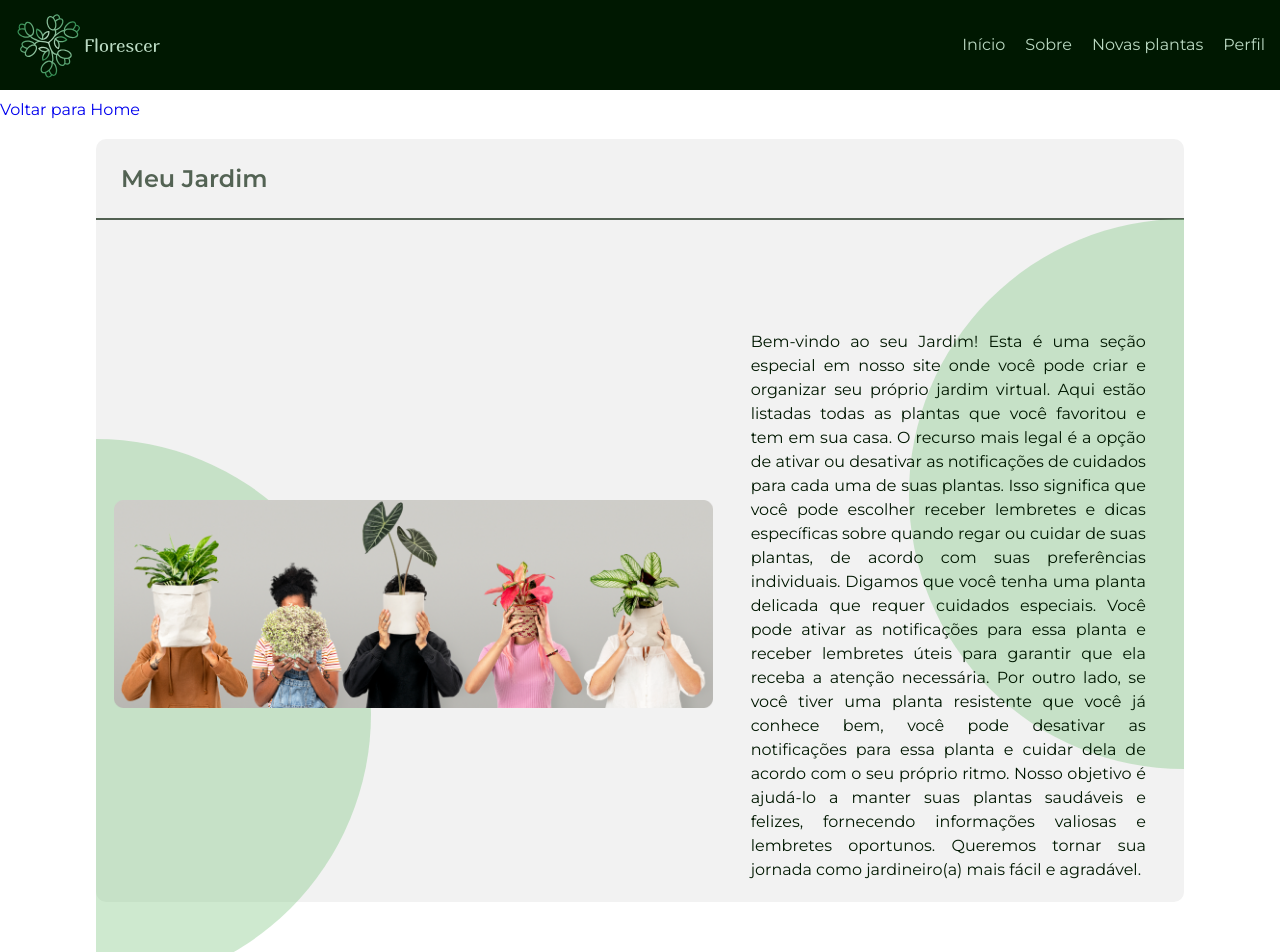
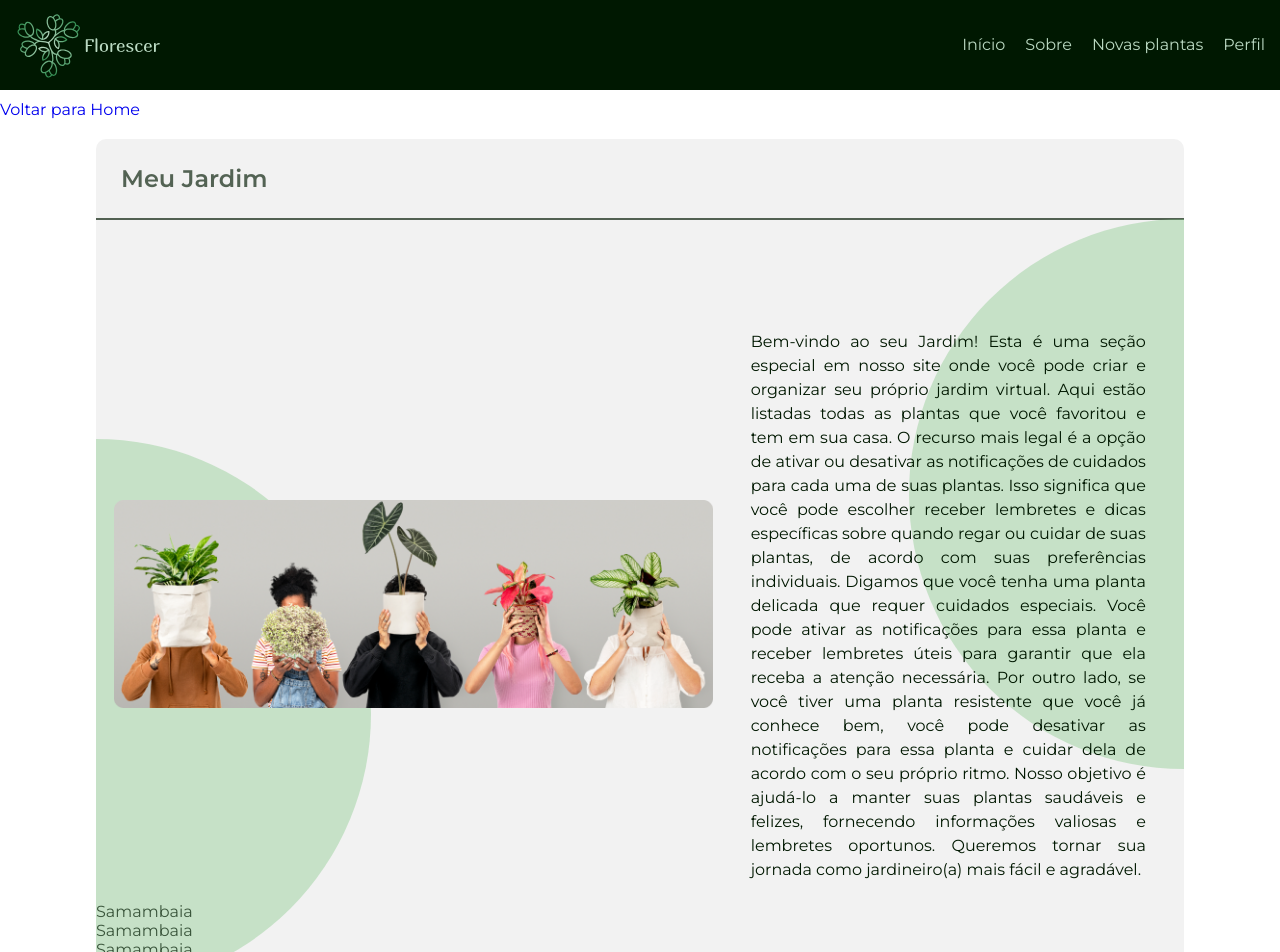
Before and after one commit to senac-pd1/florescer-front-end, a React (Vite) app: page /profile in a window 1280 px wide. Shown: the top 952 px of the page. Built offline with nearby package versions, Linux system fonts and the light colour scheme.

Commit message:
listando plantas

```diff
--- a/src/containers/UserGarden/UserGarden.tsx
+++ b/src/containers/UserGarden/UserGarden.tsx
@@ -1,3 +1,4 @@
+import { PlanstInterface } from "../../model/PlanstInterface";
 import imageGarden from "./../../assets/imageGarden.png";
 import {
   CircleShapeLeft,
@@ -10,6 +11,59 @@ import {
 } from "./UserGardenStyle";
 
 const UserGarden = () => {
+  const listPlants = [
+    {
+      id: "1",
+      name: "Samambaia",
+      img: "./../../assets/plant.png",
+      latinName: "Samambaia",
+      toleratedLight: "Luz difusa (menos de 5.300 lux / 500 fc)",
+      idealLight: "Luz forte (21.500 a 3.200 lux/2.000 a 300 fc)",
+      watering: "Mantenha úmido entre as regas e pode secar entre as regas",
+      notification: true,
+    },
+    {
+      id: "2",
+      name: "Samambaia",
+      img: "./../../assets/plant.png",
+      latinName: "Samambaia",
+      toleratedLight: "Luz difusa (menos de 5.300 lux / 500 fc)",
+      idealLight: "Luz forte (21.500 a 3.200 lux/2.000 a 300 fc)",
+      watering: "Mantenha úmido entre as regas e pode secar entre as regas",
+      notification: true,
+    },
+    {
+      id: "3",
+      name: "Samambaia",
+      img: "./../../assets/plant.png",
+      latinName: "Samambaia",
+      toleratedLight: "Luz difusa (menos de 5.300 lux / 500 fc)",
+      idealLight: "Luz forte (21.500 a 3.200 lux/2.000 a 300 fc)",
+      watering: "Mantenha úmido entre as regas e pode secar entre as regas",
+      notification: true,
+    },
+    {
+      id: "4",
+      name: "Samambaia",
+      img: "./../../assets/plant.png",
+      latinName: "Samambaia",
+      toleratedLight: "Luz difusa (menos de 5.300 lux / 500 fc)",
+      idealLight: "Luz forte (21.500 a 3.200 lux/2.000 a 300 fc)",
+      watering: "Mantenha úmido entre as regas e pode secar entre as regas",
+      notification: false,
+    },
+    {
+      id: "5",
+      name: "Samambaia",
+      img: "./../../assets/plant.png",
+      latinName: "Samambaia",
+      toleratedLight: "Luz difusa (menos de 5.300 lux / 500 fc)",
+      idealLight: "Luz forte (21.500 a 3.200 lux/2.000 a 300 fc)",
+      watering: "Mantenha úmido entre as regas e pode secar entre as regas",
+      notification: false,
+    },
+  ];
+
   return (
     <GardenContainer>
       <TitleGarden>Meu Jardim</TitleGarden>
@@ -44,6 +98,11 @@ const UserGarden = () => {
           </p>
         </TextCard>
       </ContainerInfo>
+      {listPlants.map((plant: PlanstInterface, index: number) => (
+        <ul key={plant.id}>
+          <li>{plant.name}</li>
+        </ul>
+      ))}
     </GardenContainer>
   );
 };
--- /dev/null
+++ b/src/model/PlanstInterface.ts
@@ -0,0 +1,10 @@
+export interface PlanstInterface {
+  id: string;
+  name: string;
+  img: string;
+  latinName: string;
+  toleratedLight: string;
+  idealLight: string;
+  watering: string;
+  notification: boolean;
+}
```
Also changed, not shown: src/assets/plant.png (added).
